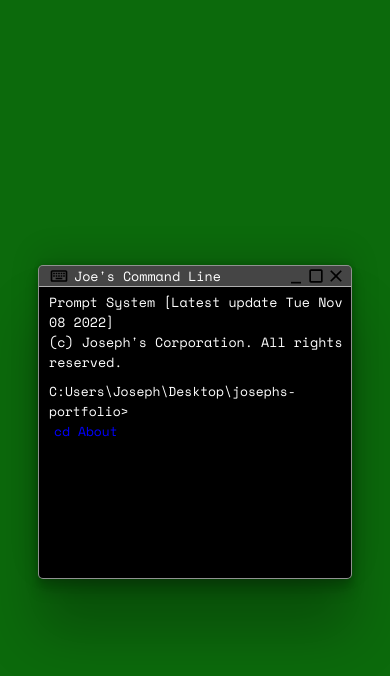
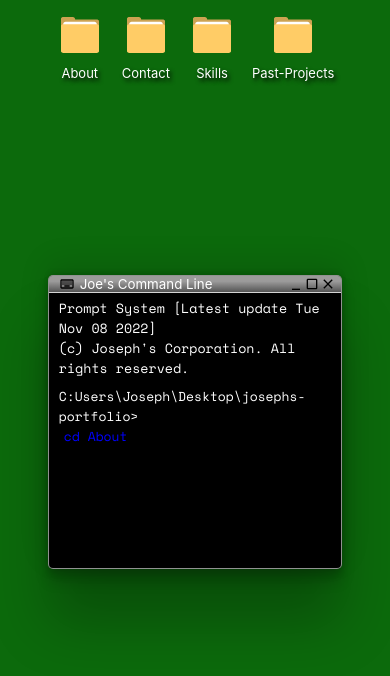
Before and after one commit to Josebergreno/Portfolio, a React (Create React App) app: page / in a window 390 px wide. Shown: the top 676 px of the page. Built offline with nearby package versions, Linux system fonts and the light colour scheme.

Commit message:
styled command line and made it more responsive

```diff
--- a/src/App.js
+++ b/src/App.js
@@ -5,6 +5,7 @@ import About from "./components/About/About";
 import Skills from "./components/Skills/Skills";
 import video from "./UI/paper-image.mp4";
 import CommandLine from "./components/CommandLine.js/CommandLine";
+import Folders from "./components/CommandLine.js/Folders";
 
 const App = () => {
   const colorTheme = {
@@ -23,6 +24,7 @@ const App = () => {
     // </div>
     <div className={styles["pages-container"]}>
       <CommandLine />
+      <Folders />
     </div>
   );
 };
--- a/src/components/CommandLine.js/CommandLine.js
+++ b/src/components/CommandLine.js/CommandLine.js
@@ -6,6 +6,12 @@ import KeyboardOutlinedIcon from "@mui/icons-material/KeyboardOutlined";
 import { useEffect, useState } from "react";
 
 const CommandLine = () => {
+  const iconSize = () => {
+    if (window.innerWidth < 550) {
+      return "medium";
+    }
+  };
+
   const directory = {
     about: "cd About",
     contact: "cd Contact",
@@ -42,23 +48,34 @@ const CommandLine = () => {
     return () => clearInterval(interval);
   }, [typing, counter, directory.about]);
 
-  //create a flashing typing effect div that blinks 5 times and then trigger the typing function
-
   return (
+    <>
       <div className={styles["main-container"]}>
         <div className={styles["command-line--container"]}>
           <div className={styles["top-bar"]}>
             <div>
               <div className={styles["left-grouping"]}>
-              <KeyboardOutlinedIcon fontSize="small" />
+                <KeyboardOutlinedIcon
+                  fontSize="small"
+                  sx={{ fontSize: `${iconSize()}` }}
+                />
                 <span className={styles["title"]}>Joe's Command Line</span>
               </div>
             </div>
 
             <div className={styles["right-grouping"]}>
-            <MinimizeOutlinedIcon fontSize="small" />
-            <CropSquareOutlinedIcon fontSize="small" />
-            <CloseOutlinedIcon fontSize="small" />
+              <MinimizeOutlinedIcon
+                fontSize="small"
+                sx={{ fontSize: `${iconSize()}` }}
+              />
+              <CropSquareOutlinedIcon
+                fontSize="small"
+                sx={{ fontSize: `${iconSize()}` }}
+              />
+              <CloseOutlinedIcon
+                fontSize="small"
+                sx={{ fontSize: `${iconSize()}` }}
+              />
             </div>
           </div>
           <div className={styles["first-line"]}>{firstLineUpdate()}</div>
@@ -72,6 +89,7 @@ const CommandLine = () => {
           </div>
         </div>
       </div>
+    </>
   );
 };
 
--- a/src/components/CommandLine.js/CommandLine.module.css
+++ b/src/components/CommandLine.js/CommandLine.module.css
@@ -1,7 +1,7 @@
 .command-line--container {
   display: grid;
-  width: 80vmin;
-  height: 80vmin;
+  width: 75vmin;
+  height: 75vmin;
   grid-template-rows: repeat(20, 1fr);
   border: 0.5px rgba(255, 255, 255, 0.57) solid;
   border-radius: 5px;
@@ -18,6 +18,12 @@
   background-color: rgba(128, 128, 128, 0.542);
   grid-row: 1/2;
   border-bottom: 0.5px solid rgba(255, 255, 255, 0.57);
+  background: rgb(84, 84, 84);
+  background: linear-gradient(
+    0deg,
+    rgba(84, 84, 84, 1) 0%,
+    rgba(156, 155, 155, 1) 67%
+  );
 }
 
 .main-container {
@@ -31,7 +37,7 @@
 .title {
   color: white;
   padding-left: 5px;
-  font-family: "Space Mono", monospace;
+  /* font-family: "Space Mono", monospace; */
   font-size: smaller;
 }
 
--- /dev/null
+++ b/src/components/CommandLine.js/Folders.js
@@ -0,0 +1,21 @@
+import styles from "./Folders.module.css";
+import folderIcon from "../../UI/folderIcon.svg";
+
+const Folders = () => {
+  const folderLabels = ["About", "Contact", "Skills", "Past-Projects"];
+
+  const content = folderLabels.map((val) => {
+    return (
+      <div className={styles["folder"]} key={val}>
+        <div className={styles["img-container"]}>
+          <img src={folderIcon} alt={val} className={styles["image"]} />
+        </div>
+        <span className={styles["folder-label"]}>{val}</span>
+      </div>
+    );
+  });
+
+  return <div className={styles["folder-container"]}>{content}</div>;
+};
+
+export default Folders;
--- /dev/null
+++ b/src/components/CommandLine.js/Folders.module.css
@@ -0,0 +1,39 @@
+/* main container */
+
+.folder-container {
+  display: flex;
+  grid-row: 1/2;
+  grid-column: 2/3;
+}
+
+/* container for the individual folders */
+
+.folder {
+  display: flex;
+  flex-direction: column;
+  justify-content: center;
+  align-items: center;
+}
+
+.folder-label {
+  font-size: small;
+  height: 50%;
+  width: 100%;
+  padding-left: 10px;
+  padding-right: 10px;
+  display: flex;
+  flex-wrap: nowrap;
+  justify-content: center;
+  color: white;
+  text-shadow: 2px 3px 4px black;
+}
+
+.image {
+  transform: scale(0.6);
+}
+.img-container {
+  width: 100%;
+  display: flex;
+  justify-content: center;
+  align-items: flex-start;
+}
```
Also changed, not shown: src/UI/folderIcon.svg (added). Lines whose indentation alone changed are shown as unchanged.
